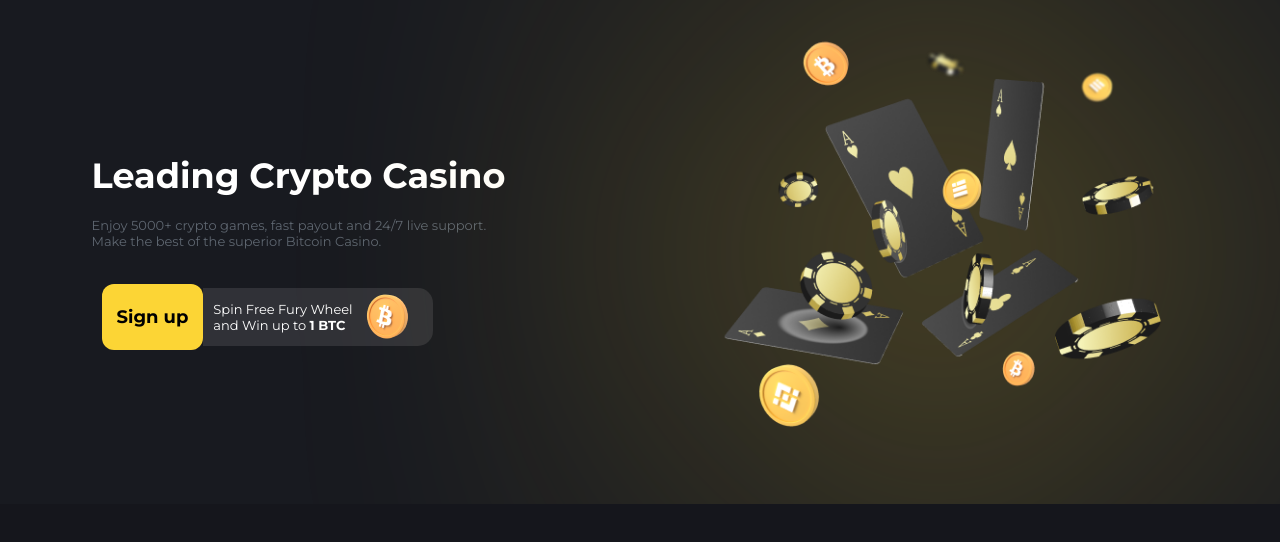
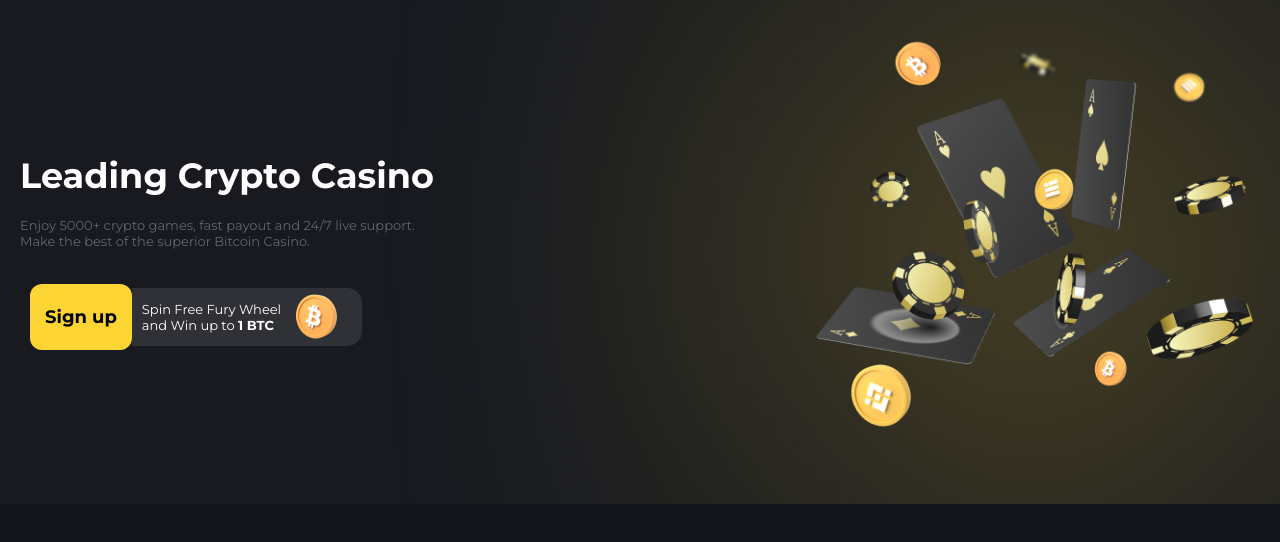
Before and after one commit to dmitro3/casino, a Next.js app: page /home/components/MainHero/MainHero in a window 1280 px wide. Shown: the top 542 px of the page. Built offline with nearby package versions, Linux system fonts and the light colour scheme.

Commit message:
fix main hero layout

```diff
--- a/src/pages/home/components/MainHero/MainHero.module.scss
+++ b/src/pages/home/components/MainHero/MainHero.module.scss
@@ -5,17 +5,26 @@
   background-color: #181a20;
   overflow: hidden;
 
-  >* {
+  >div {
     max-width: 1280px;
     margin: auto;
-  }
+    display: flex;
+    justify-content: space-between;
+    align-items: center;
+    width: 100%;
 
-  @media (max-width: 1000px) {
-    flex-direction: column;
-    padding-top: 30px;
+    @media (max-width: 1280px) {
+      padding-left: 20px;
+    }
+
+    @media (max-width: 1000px) {
+      flex-direction: column;
+      padding-top: 30px;
+    }
   }
 
   &Text {
+
 
     p {
       width: 406px;
--- a/src/pages/home/components/MainHero/MainHero.tsx
+++ b/src/pages/home/components/MainHero/MainHero.tsx
@@ -8,11 +8,12 @@ import styles from './MainHero.module.scss';
 const MainHero = () => {
   return (
     <section className={styles.hero}>
+      <div>
         <div className={styles.heroText}>
           <h1>Leading Crypto Casino</h1>
           <p>
-          Enjoy 5000+ crypto games, fast payout and 24/7 live support. Make the
-          best of the superior Bitcoin Casino.
+            Enjoy 5000+ crypto games, fast payout and 24/7 live support. Make
+            the best of the superior Bitcoin Casino.
           </p>
           <div className={styles.heroButtons}>
             <Button label="Sign up" customStyles={styles.button} />
@@ -28,6 +29,7 @@ const MainHero = () => {
           <div className={styles.heroBlur} />
           <Image src={Hero} width={500} height={500} />
         </div>
+      </div>
     </section>
   );
 };
```
Lines whose indentation alone changed are shown as unchanged.
